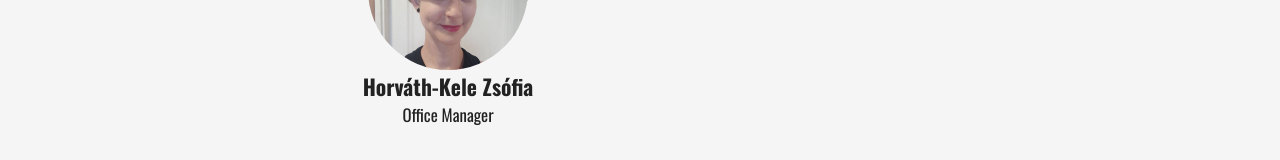
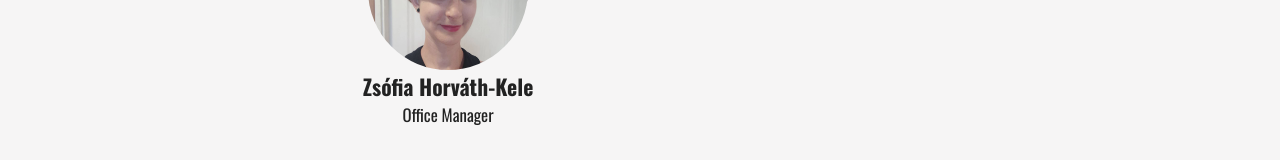
Before and after one commit to emergence-engineering/blog, a Next.js app: page /team in a window 1280 px wide. Shown: the part 1367-1527 px from the top of the page. Built offline with nearby package versions, Linux system fonts and the light colour scheme.

Commit message:
zsofi name correction

```diff
--- a/pages/team.tsx
+++ b/pages/team.tsx
@@ -92,7 +92,7 @@ export default function Team() {
             />
             <Member
               src="zsofi"
-              memberName="Horváth-Kele Zsófia"
+              memberName="Zsófia Horváth-Kele"
               memberRole="Office Manager"
               memberStack=""
               memberWorkArea=""
```
